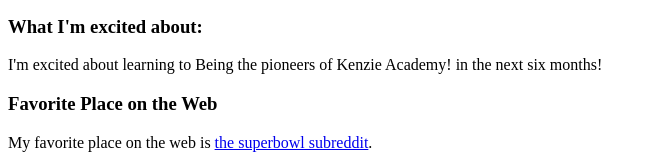
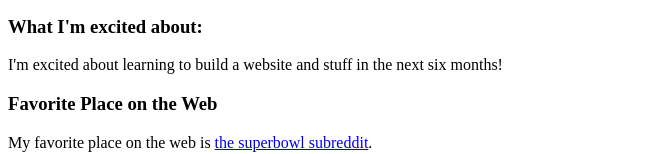
Before and after one commit to ptrthegr8/ptrthegr8.github.io, a plain HTML site: page index.html in a window 1280 px wide. Shown: the part 255-409 px from the top of the page, without its empty margins (0-656 px from the left). Drawn offline with Linux system fonts and the light colour scheme.

Commit message:
updated what i'm excited about

```diff
--- a/index.html
+++ b/index.html
@@ -15,7 +15,7 @@
       <li>Enjoying craft brewskis with the crew</li>
     </ol>
     <h3>What I'm excited about:</h3>
-    I'm excited about learning to <span class="excited">Being the pioneers of Kenzie Academy!</span> in the next six months!
+    I'm excited about learning to <span class="excited">build a website and stuff</span> in the next six months!
     <h3>Favorite Place on the Web</h3>
     <p>
       My favorite place on the web is <a href="https://www.reddit.com/r/Superbowl/">the superbowl subreddit</a>.
```
